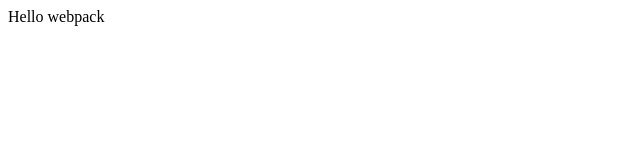
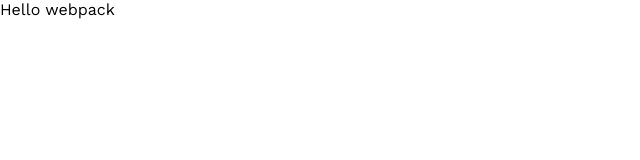
Before and after one commit to santiagorodriguezbermudez/Weather, a website built with webpack: page dist/index.html in a window 1280 px wide. Shown: the whole page, without its empty margins (0-640 px from the left). Built offline with nearby package versions, Linux system fonts and the light colour scheme.

Commit message:
Added page icon and google font

```diff
--- /dev/null
+++ b/src/assets/css/style.css
@@ -0,0 +1,5 @@
+* {
+  margin: 0;
+  padding: 0;
+  font-family: 'Work Sans', sans-serif;
+}
```
Also changed, not shown: README.md, dist/index.html, src/assets/images/sun.svg (added).
